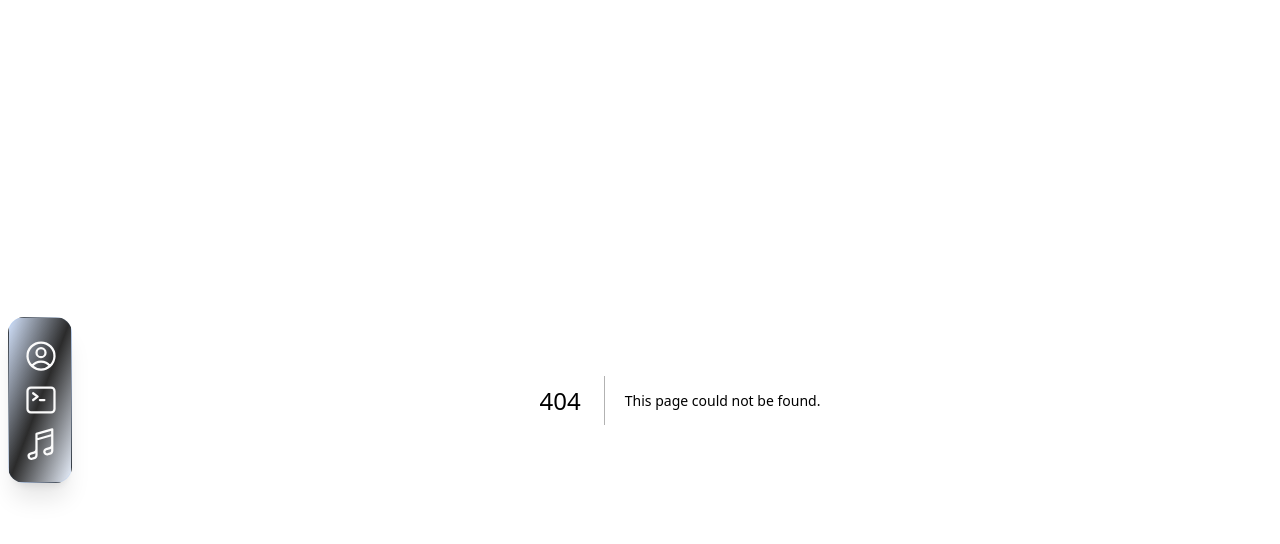
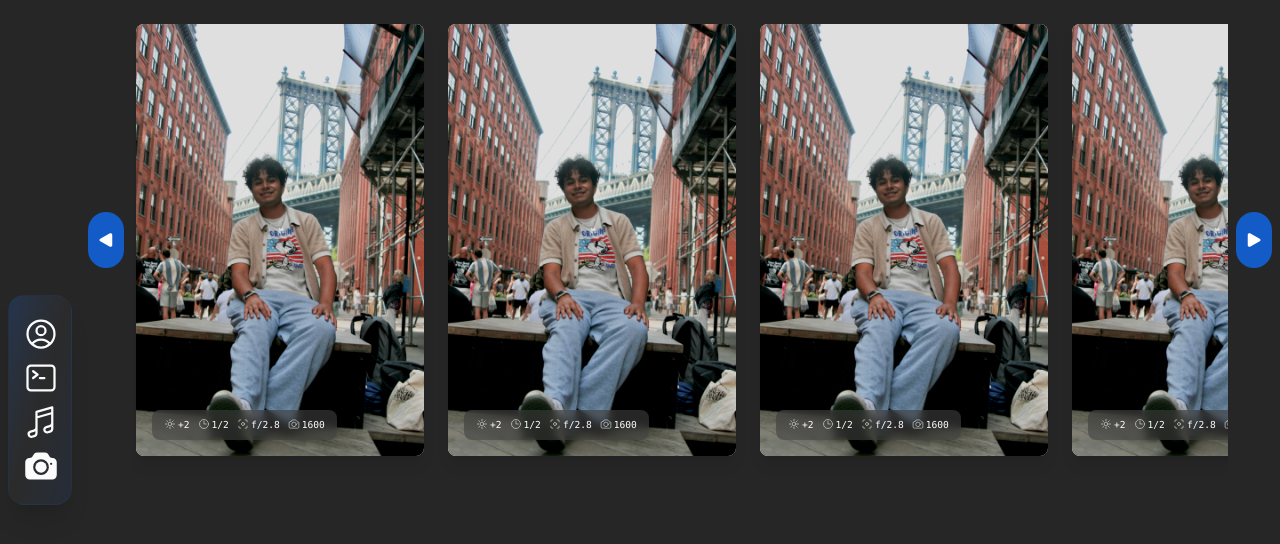
Before and after one commit to snek152/snehilkakani.me, a Next.js app: page /gallery in a window 1280 px wide. Before the commit this address had no page. Shown: the top 544 px of the page. Built offline with nearby package versions, Linux system fonts and the light colour scheme.

Commit message:
adding a gallery

```diff
--- a/app/components/HomePage.tsx
+++ b/app/components/HomePage.tsx
@@ -12,7 +12,7 @@ import {
 import Card from "./Card";
 import aboutphoto from "../../public/about.jpg";
 
-let array = [
+const array = [
   "Software Engineer",
   "Full-Stack Developer",
   "Music Producer",
@@ -22,10 +22,10 @@ let array = [
   "Actor",
 ];
 
-array = array
-  .map((value) => ({ value, sort: Math.random() }))
-  .sort((a, b) => a.sort - b.sort)
-  .map(({ value }) => value);
+// array = array
+//   .map((value) => ({ value, sort: Math.random() }))
+//   .sort((a, b) => a.sort - b.sort)
+//   .map(({ value }) => value);
 
 const VISIT_KEY = "lastVisitTimestamp";
 const HOURS_24 = 24 * 60 * 60 * 1000;
--- a/app/components/Navbar.tsx
+++ b/app/components/Navbar.tsx
@@ -4,11 +4,13 @@ import {
   UserCircleIcon as UserIconOutline,
   CommandLineIcon as CommandOutline,
   MusicalNoteIcon as MusicOutline,
+  CameraIcon as CameraOutline,
 } from "@heroicons/react/24/outline";
 import {
   UserCircleIcon as UserIconSolid,
   CommandLineIcon as CommandSolid,
   MusicalNoteIcon as MusicSolid,
+  CameraIcon as CameraSolid,
 } from "@heroicons/react/24/solid";
 import NavLink from "./NavLink";
 import { type NavLink as navlinkT } from "../types";
@@ -33,6 +35,12 @@ const navlinks: navlinkT[] = [
     iconActive: MusicSolid,
     href: "/music",
     label: "Music",
+  },
+  {
+    iconActive: CameraSolid,
+    iconInactive: CameraOutline,
+    href: "/gallery",
+    label: "Gallery",
   },
 ];
 
--- /dev/null
+++ b/app/gallery/components/FeaturedGallery.tsx
@@ -0,0 +1,147 @@
+// /Users/snehilk/Desktop/Coding/new-website/app/gallery/components/PhotoGallery.tsx
+"use client";
+import { PlayIcon } from "@heroicons/react/24/solid";
+import FeaturedPhoto from "./FeaturedPhoto";
+import { motion } from "motion/react";
+import { useEffect, useRef, useState } from "react";
+
+export default function PhotoGallery() {
+  const galleryRowRef = useRef<HTMLDivElement>(null);
+  const [isScrolling, setIsScrolling] = useState(true);
+
+  useEffect(() => {
+    if (!isScrolling || !galleryRowRef.current) return;
+
+    let animationFrame: number;
+
+    const scrollStep = () => {
+      if (!isScrolling || !galleryRowRef.current) return;
+      galleryRowRef.current.scrollLeft += 1;
+      animationFrame = requestAnimationFrame(scrollStep);
+    };
+
+    animationFrame = requestAnimationFrame(scrollStep);
+
+    return () => cancelAnimationFrame(animationFrame);
+  }, [isScrolling]);
+
+  return (
+    <div className="relative w-full overflow-hidden flex items-center justify-center">
+      {/* Scroll Buttons */}
+      <div className="h-full flex justify-center relative items-center z-20 p-2">
+        {/* <button
+          className="bg-white/80 rounded-full p-2 shadow hover:bg-white"
+          onClick={() => {
+            setIsScrolling(false);
+            if (galleryRowRef.current) {
+              galleryRowRef.current.scrollBy({
+                left: -300,
+                behavior: "smooth",
+              });
+              setTimeout(() => setIsScrolling(true), 400);
+            }
+          }}
+          aria-label="Scroll Left"
+        >
+          ◀
+        </button> */}
+        <motion.button
+          whileTap={{ scale: 0.92 }}
+          whileHover={{ scale: 1.08 }}
+          transition={{ type: "spring", stiffness: 300, damping: 18 }}
+          onClick={() => {
+            setIsScrolling(false);
+            if (galleryRowRef.current) {
+              galleryRowRef.current.scrollBy({
+                left: -300,
+                behavior: "smooth",
+              });
+              setTimeout(() => setIsScrolling(true), 400);
+            }
+          }}
+          className={`p-2 rounded-full cursor-pointer focus:outline-none transition-colors duration-150 ${"bg-primary/75 hover:bg-primary"}`}
+        >
+          <span>
+            <PlayIcon className="w-5 h-10 rotate-180 text-white" />
+          </span>
+        </motion.button>
+      </div>
+
+      {/* Gallery Row */}
+      <div
+        ref={galleryRowRef}
+        className="grid grid-rows-2 grid-flow-col auto-cols-max gap-6 p-6 overflow-x-auto scrollbar-hide"
+        style={{
+          scrollBehavior: "smooth",
+          msOverflowStyle: "none",
+          scrollbarWidth: "none",
+        }}
+        onMouseEnter={() => setIsScrolling(false)}
+        onMouseLeave={() => setIsScrolling(true)}
+        role="region"
+      >
+        {[...Array(40)].map((_, i) => {
+          const isBig = true;
+          return (
+            <motion.div
+              key={i}
+              className={`overflow-hidden rounded-lg shadow-lg bg-gray-100 flex items-center justify-center ${
+                isBig ? "row-span-2" : "row-span-1"
+              }`}
+              whileHover={{
+                scale: 1.05,
+                transition: { duration: 0.2 },
+              }}
+              initial={{ opacity: 0, y: 30 }}
+              animate={{ opacity: 1, y: 0 }}
+            >
+              <FeaturedPhoto
+                image={`/about.jpg`}
+                exp={`+2`}
+                shutter={`1/2`}
+                aperture="2.8"
+                iso={1600}
+                alt="Gallery photo"
+              />
+            </motion.div>
+          );
+        })}
+      </div>
+      <div className="h-full flex justify-center items-center z-20 p-2">
+        {/* <button
+          className="bg-white/80 rounded-full p-2 shadow hover:bg-white"
+          onClick={() => {
+            setIsScrolling(false);
+            if (galleryRowRef.current) {
+              galleryRowRef.current.scrollBy({ left: 300, behavior: "smooth" });
+              setTimeout(() => setIsScrolling(true), 400);
+            }
+          }}
+          aria-label="Scroll Right"
+        >
+          ▶
+        </button> */}
+        <motion.button
+          whileTap={{ scale: 0.92 }}
+          whileHover={{ scale: 1.08 }}
+          transition={{ type: "spring", stiffness: 300, damping: 18 }}
+          onClick={() => {
+            setIsScrolling(false);
+            if (galleryRowRef.current) {
+              galleryRowRef.current.scrollBy({
+                left: 300,
+                behavior: "smooth",
+              });
+              setTimeout(() => setIsScrolling(true), 400);
+            }
+          }}
+          className={`p-2 rounded-full cursor-pointer focus:outline-none transition-colors duration-150 ${"bg-primary/75 hover:bg-primary"}`}
+        >
+          <span>
+            <PlayIcon className="w-5 h-10 rotate-0 text-white" />
+          </span>
+        </motion.button>
+      </div>
+    </div>
+  );
+}
--- /dev/null
+++ b/app/gallery/components/FeaturedPhoto.tsx
@@ -0,0 +1,110 @@
+"use client";
+import {
+  CameraIcon,
+  ClockIcon,
+  SunIcon,
+  ViewfinderCircleIcon,
+} from "@heroicons/react/24/outline";
+import { motion } from "motion/react";
+import Image, { StaticImageData } from "next/image";
+
+export default function FeaturedPhoto({
+  image,
+  exp,
+  shutter,
+  aperture,
+  iso,
+  alt,
+}: {
+  image: StaticImageData | string;
+  exp: string;
+  shutter: string;
+  aperture: string;
+  iso: number;
+  alt: string;
+}) {
+  return (
+    <div className="relative max-w-72">
+      <Image
+        src={image}
+        alt={alt}
+        width={600}
+        height={600}
+        className="object-cover object-center"
+        priority
+      />
+      {/* Name and subtitle top-left overlay */}
+      {/* <motion.div
+                    className="absolute top-4 left-4 z-20 bg-on-surface/70 rounded-lg px-4 py-2 shadow-lg backdrop-blur-sm flex flex-col items-start"
+                    initial={{ opacity: 0, y: 0, x: 0 }}
+                    animate={{ opacity: 1, y: 0, x: 0 }}
+                    transition={{
+                      type: "spring",
+                      stiffness: 120,
+                      damping: 14,
+                      delay: 0.5,
+                    }}
+                  >
+                    <span className="text-3xl font-semibold text-surface font-domine leading-tight">
+                      Snehil Kakani
+                    </span>
+                    <span className="text-xs text-surface/80 font-ibm mt-0.5">
+                      Software Engineer & Creator
+                    </span>
+                  </motion.div> */}
+      {/* Camera settings bottom-left overlay */}
+      <motion.div
+        className="absolute bottom-4 left-4 flex gap-2 z-10 bg-on-surface/60 rounded-lg px-3 py-2 shadow-lg backdrop-blur-xs"
+        initial={{ opacity: 0, y: 20, scale: 0.95 }}
+        animate={{ opacity: 1, y: 0, scale: 1 }}
+        transition={{
+          type: "spring",
+          stiffness: 120,
+          damping: 14,
+          delay: 0.7,
+        }}
+      >
+        {/* Exposure */}
+        <motion.span
+          className="flex items-center text-white text-[0.6rem] font-mono gap-0.5"
+          initial={{ opacity: 0, x: 10 }}
+          animate={{ opacity: 1, x: 0 }}
+          transition={{ delay: 0.85, duration: 0.3 }}
+        >
+          <SunIcon className="w-3 h-3 opacity-70 mb-[1.5px]" />
+          {exp}
+        </motion.span>
+        {/* Shutter Speed */}
+        <motion.span
+          className="flex items-center text-white text-[0.6rem] font-mono gap-0.5"
+          initial={{ opacity: 0, x: 10 }}
+          animate={{ opacity: 1, x: 0 }}
+          transition={{ delay: 0.95, duration: 0.3 }}
+        >
+          <ClockIcon className="w-3 h-3 opacity-70 mb-[1.5px]" />
+          {shutter}
+        </motion.span>
+        {/* Aperture */}
+        <motion.span
+          className="flex items-center text-white text-[0.6rem] font-mono gap-0.5"
+          initial={{ opacity: 0, x: 10 }}
+          animate={{ opacity: 1, x: 0 }}
+          transition={{ delay: 1.05, duration: 0.3 }}
+        >
+          <ViewfinderCircleIcon className="w-3 h-3 opacity-70 mb-[1.5px]" />
+          f/{aperture}
+        </motion.span>
+        {/* ISO */}
+        <motion.span
+          className="flex items-center text-white text-[0.6rem] font-mono gap-0.5"
+          initial={{ opacity: 0, x: 10 }}
+          animate={{ opacity: 1, x: 0 }}
+          transition={{ delay: 1.15, duration: 0.3 }}
+        >
+          <CameraIcon className="w-3 h-3 opacity-70 mb-[1.5px]" />
+          {iso}
+        </motion.span>
+      </motion.div>
+    </div>
+  );
+}
--- /dev/null
+++ b/app/gallery/page.tsx
@@ -0,0 +1,5 @@
+import PhotoGallery from "./components/FeaturedGallery";
+
+export default function Gallery() {
+  return <PhotoGallery />;
+}
--- a/app/globals.css
+++ b/app/globals.css
@@ -17,6 +17,15 @@
   scrollbar-color: var(--color-surface) var(--color-secondary); /* thumb and track */
   scrollbar-radius: 0; /* Remove rounded corners */
   scrollbar-width: thin;
+}
+
+.scrollbar-hide::-webkit-scrollbar {
+  display: none;
+}
+
+.scrollbar-hide {
+  -ms-overflow-style: none;
+  scrollbar-width: none;
 }
 
 /* make the scrollbar not rounded */
--- a/app/projects/components/AllProjects.tsx
+++ b/app/projects/components/AllProjects.tsx
@@ -16,14 +16,14 @@ export default function AllProjects() {
       <div className="w-full flex flex-col items-center justify-start gap-5">
         {evenProjects.map((project, index) => (
           <Suspense key={index} fallback={<div>Loading projects...</div>}>
-            <ProjectLazy project={project} i={index} />
+            <ProjectLazy project={project} />
           </Suspense>
         ))}
       </div>
       <div className="w-full flex flex-col justify-start items-center gap-5">
         {oddProjects.map((project, index) => (
           <Suspense key={index} fallback={<div>Loading projects...</div>}>
-            <ProjectLazy project={project} i={index} />
+            <ProjectLazy project={project} />
           </Suspense>
         ))}
       </div>
--- a/app/projects/components/Project.tsx
+++ b/app/projects/components/Project.tsx
@@ -14,8 +14,7 @@ initial={{ opacity: 0, y: 40 }}
             delay: 0.08 * (beats.findIndex((b) => b.name === beat.name) % 2),
           }}
  */
-const Project = React.memo(
-  ({ project, i }: { project: ProjectT; i: number }) => {
+const Project = React.memo(({ project }: { project: ProjectT }) => {
   return (
     <motion.div
       initial={{ y: 40, opacity: 0 }}
@@ -26,7 +25,7 @@ const Project = React.memo(
         duration: 0.5,
         ease: "easeInOut",
         stiffness: 60,
-          delay: 0.4 + 0.08 * i,
+        delay: 0.4,
         damping: 20,
       }}
     >
@@ -120,8 +119,7 @@ const Project = React.memo(
       </section>
     </motion.div>
   );
-  }
-);
+});
 
 Project.displayName = "Project";
 export default Project;
--- a/app/projects/components/Tools.tsx
+++ b/app/projects/components/Tools.tsx
@@ -38,7 +38,10 @@ const iconColors: Record<string, string> = {
 
 export default function Tools() {
   return (
-    <Card className="col-span-2 p-0">
+    <Card
+      className="col-span-2 p-0"
+      transition={{ type: "tween", ease: "easeInOut" }}
+    >
       <div className="flex items-center gap-2 px-3 lg:px-4 py-2 lg:py-3 bg-background relative z-20 text-primary border-b border-secondary rounded-t-xl">
         <span className="w-3 h-3 rounded-full bg-surface" />
         <span className="w-3 h-3 rounded-full bg-surface" />
```
Also changed, not shown: note.txt (added). Lines whose indentation alone changed are shown as unchanged.
